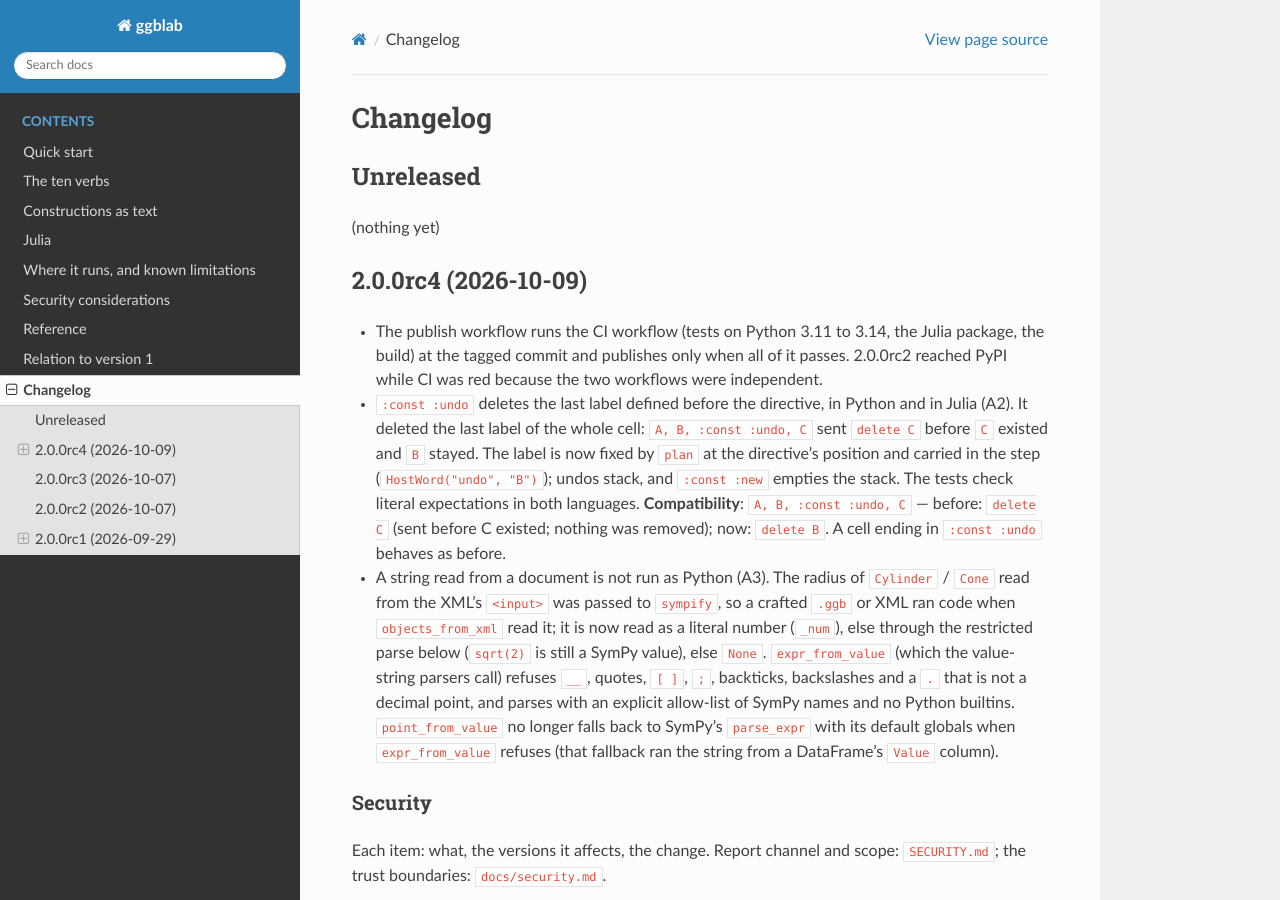
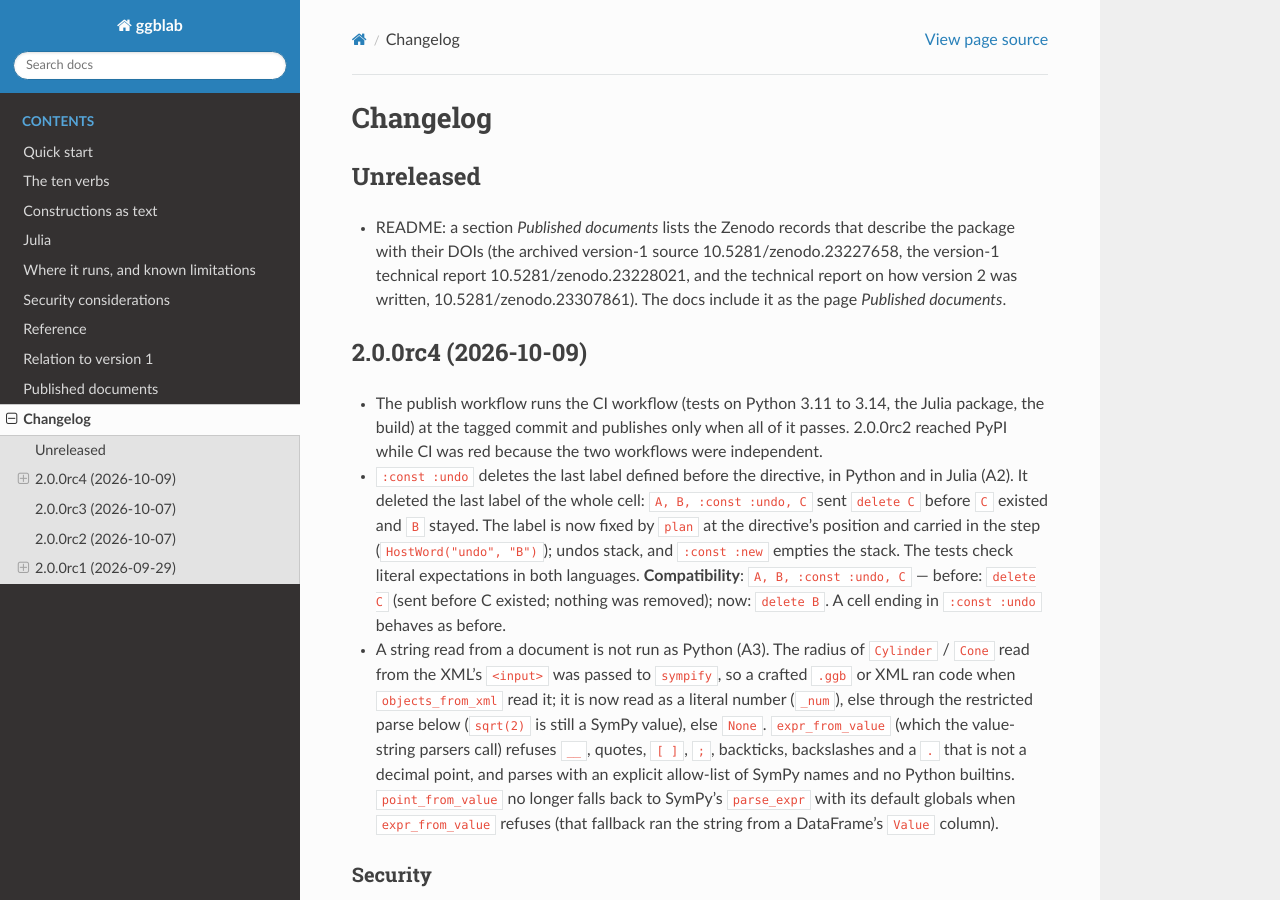
Before and after one commit to moyhig-ecs/ggblab, a Sphinx documentation site: the page built from docs/changelog.md, in a window 1280 px wide and 900 px high. Built offline with Sphinx 7.4.7 and the Read the Docs theme 3.1.0, drawn with Linux system fonts in a browser that asks for light colours.

Commit message:
README: Published documents — the Zenodo DOIs of the version-1 source archive, the version-1 technical report and the version-2 technical report; docs page publications
Co-Authored-By: Claude Fable 5.1 <noreply@anthropic.com>

```diff
--- a/CHANGELOG.md
+++ b/CHANGELOG.md
@@ -2,7 +2,10 @@
 
 ## Unreleased
 
-(nothing yet)
+- README: a section *Published documents* lists the Zenodo records that describe the package with their DOIs
+  (the archived version-1 source 10.5281/zenodo.23227658, the version-1 technical report 10.5281/zenodo.23228021,
+  and the technical report on how version 2 was written, 10.5281/zenodo.23307861). The docs include it as the page
+  *Published documents*.
 
 ## 2.0.0rc4 (2026-10-09)
 
```
Also changed, not shown: README.md (+11 -0 lines), docs/index.md (+1 -0 lines), docs/publications.md (added, +5 -0 lines).
